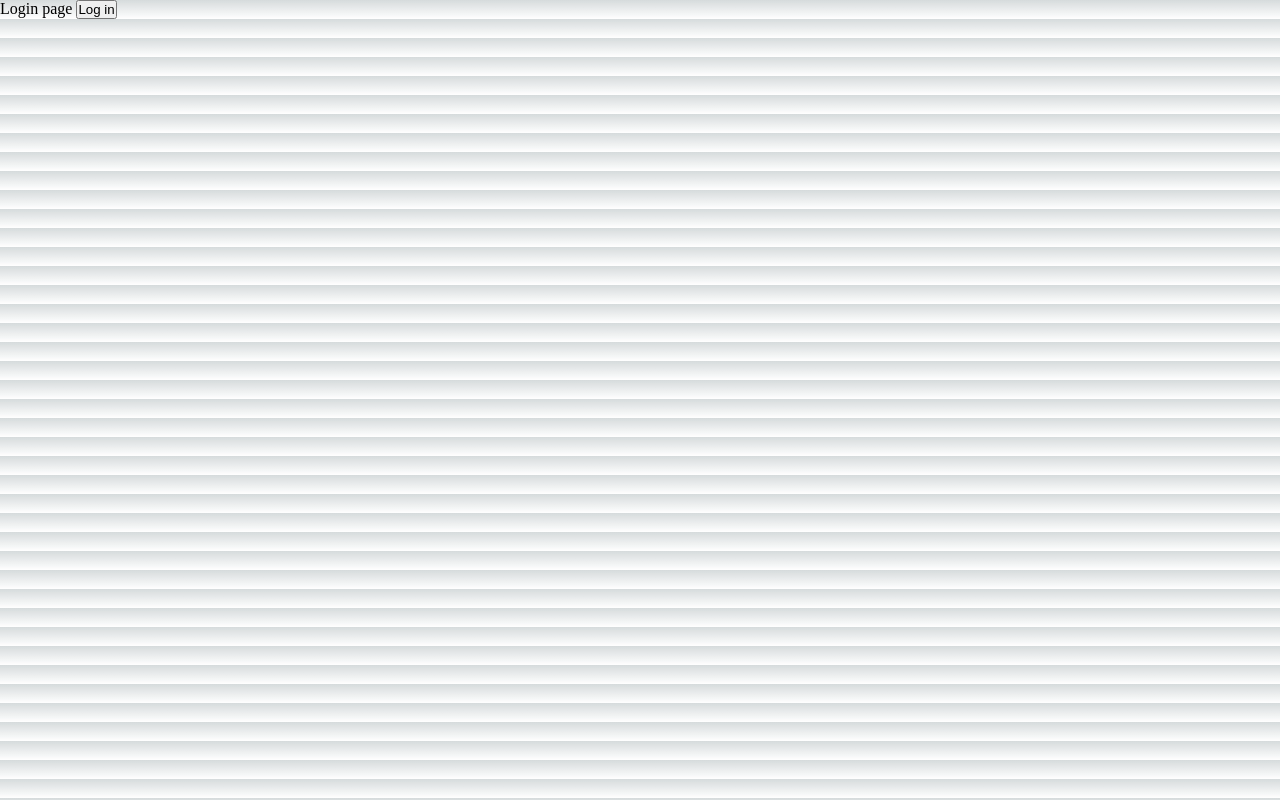
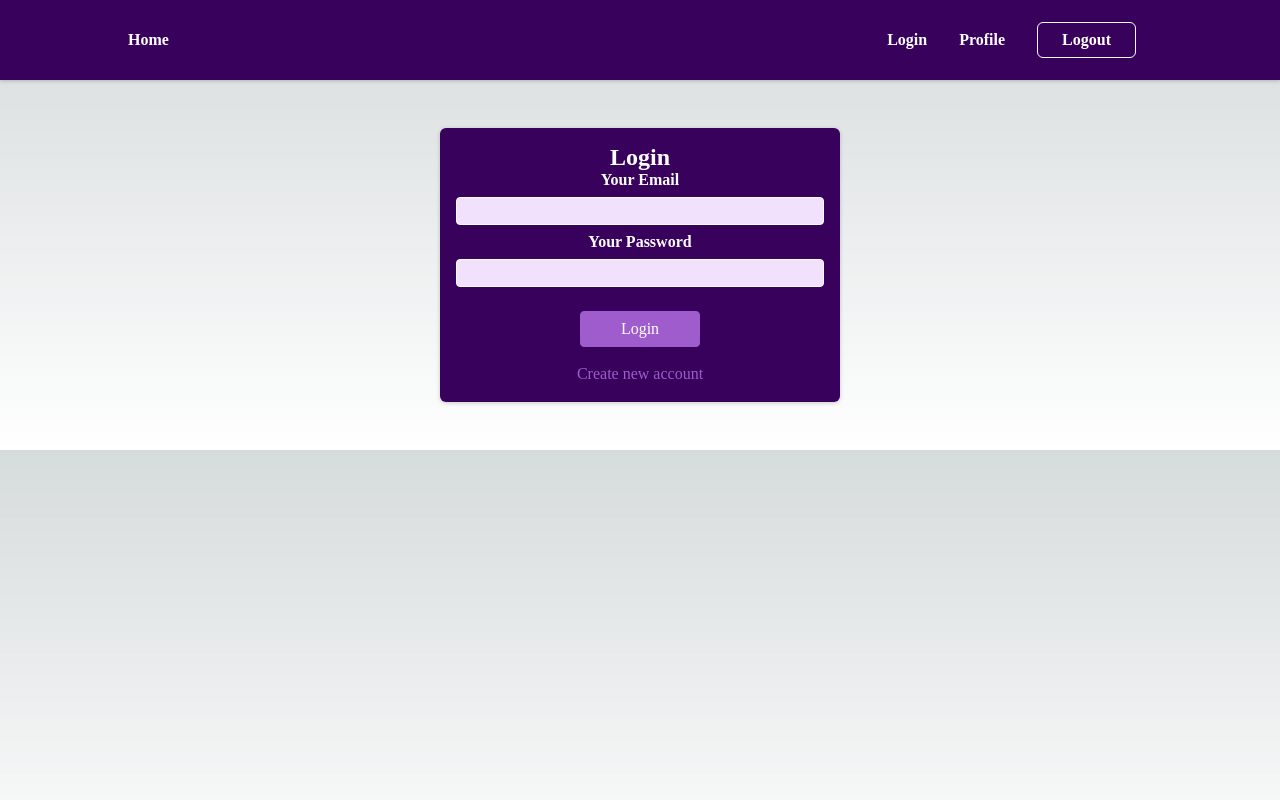
Before and after one commit to Catalina-Hasnas/Quiz-App, a Next.js app: page /login in a window 1280 px wide. Built offline with nearby package versions, Linux system fonts and the light colour scheme.

Commit message:
basic auth components

```diff
--- /dev/null
+++ b/src/components/Layout/Layout.tsx
@@ -0,0 +1,16 @@
+import MainNavigation from "./MainNavigation";
+
+interface ILayoutProps {
+  children: React.ReactNode;
+}
+
+function Layout({ children }: ILayoutProps) {
+  return (
+    <>
+      <MainNavigation />
+      <main>{children}</main>
+    </>
+  );
+}
+
+export default Layout;
--- /dev/null
+++ b/src/components/Layout/MainNavigation.module.css
@@ -0,0 +1,55 @@
+.header {
+  width: 100%;
+  height: 5rem;
+  background-color: #38015c;
+  box-shadow: 0 1px 4px rgba(0, 0, 0, 0.2);
+  display: flex;
+  justify-content: space-between;
+  align-items: center;
+  padding: 0 10%;
+}
+
+.logo {
+  font-family: "Lato", sans-serif;
+  font-size: 2rem;
+  color: white;
+  margin: 0;
+}
+
+.header ul {
+  list-style: none;
+  margin: 0;
+  padding: 0;
+  display: flex;
+  align-items: baseline;
+}
+
+.header li {
+  margin: 0 1rem;
+}
+
+.header a {
+  text-decoration: none;
+  color: white;
+  font-weight: bold;
+}
+
+.header button {
+  font: inherit;
+  background-color: transparent;
+  border: 1px solid white;
+  color: white;
+  font-weight: bold;
+  padding: 0.5rem 1.5rem;
+  border-radius: 6px;
+  cursor: pointer;
+}
+
+.header a:hover {
+  color: #c291e2;
+}
+
+.header button:hover {
+  background-color: #c291e2;
+  color: #38015c;
+}
--- /dev/null
+++ b/src/components/Layout/MainNavigation.tsx
@@ -0,0 +1,26 @@
+import Link from "next/link";
+
+import classes from "./MainNavigation.module.css";
+
+const MainNavigation = () => {
+  return (
+    <header className={classes.header}>
+      <Link href="/">Home</Link>
+      <nav>
+        <ul>
+          <li>
+            <Link href="/login">Login</Link>
+          </li>
+          <li>
+            <Link href="/profile">Profile</Link>
+          </li>
+          <li>
+            <button>Logout</button>
+          </li>
+        </ul>
+      </nav>
+    </header>
+  );
+};
+
+export default MainNavigation;
--- /dev/null
+++ b/src/components/Profile/ProfileForm.module.css
@@ -0,0 +1,45 @@
+.form {
+  width: 95%;
+  max-width: 25rem;
+  margin: 2rem auto;
+}
+
+.control {
+  margin-bottom: 0.5rem;
+}
+
+.control label {
+  font-weight: bold;
+  margin-bottom: 0.5rem;
+  color: #353336;
+  display: block;
+}
+
+.control input {
+  display: block;
+  font: inherit;
+  width: 100%;
+  border-radius: 4px;
+  border: 1px solid #38015c;
+  padding: 0.25rem;
+  background-color: #f7f0fa;
+}
+
+.action {
+  margin-top: 1.5rem;
+}
+
+.action button {
+  font: inherit;
+  cursor: pointer;
+  padding: 0.5rem 1.5rem;
+  border-radius: 4px;
+  background-color: #38015c;
+  color: white;
+  border: 1px solid #38015c;
+}
+
+.action button:hover {
+  background-color: #540d83;
+  border-color: #540d83;
+}
--- a/src/pages/_app.tsx
+++ b/src/pages/_app.tsx
@@ -1,6 +1,11 @@
-import '@/styles/globals.css'
-import type { AppProps } from 'next/app'
+import Layout from "@/components/Layout/Layout";
+import "@/styles/globals.css";
+import type { AppProps } from "next/app";
 
 export default function App({ Component, pageProps }: AppProps) {
-  return <Component {...pageProps} />
+  return (
+    <Layout>
+      <Component {...pageProps} />
+    </Layout>
+  );
 }
--- /dev/null
+++ b/src/pages/login.module.css
@@ -0,0 +1,72 @@
+.auth {
+  margin: 3rem auto;
+  width: 95%;
+  max-width: 25rem;
+  border-radius: 6px;
+  background-color: #38015c;
+  box-shadow: 0 1px 4px rgba(0, 0, 0, 0.2);
+  padding: 1rem;
+  text-align: center;
+}
+
+.auth h1 {
+  text-align: center;
+  color: white;
+}
+
+.control {
+  margin-bottom: 0.5rem;
+}
+
+.control label {
+  display: block;
+  color: white;
+  font-weight: bold;
+  margin-bottom: 0.5rem;
+}
+
+.control input {
+  font: inherit;
+  background-color: #f1e1fc;
+  color: #38015c;
+  border-radius: 4px;
+  border: 1px solid white;
+  width: 100%;
+  text-align: left;
+  padding: 0.25rem;
+}
+
+.actions {
+  margin-top: 1.5rem;
+  display: flex;
+  flex-direction: column;
+  align-items: center;
+}
+
+.actions button {
+  cursor: pointer;
+  font: inherit;
+  color: white;
+  background-color: #9f5ccc;
+  border: 1px solid #9f5ccc;
+  border-radius: 4px;
+  padding: 0.5rem 2.5rem;
+}
+
+.actions button:hover {
+  background-color: #873abb;
+  border-color: #873abb;
+}
+
+.actions .toggle {
+  margin-top: 1rem;
+  background-color: transparent;
+  color: #9f5ccc;
+  border: none;
+  padding: 0.15rem 1.5rem;
+}
+
+.actions .toggle:hover {
+  background-color: transparent;
+  color: #ae82cc;
+}
--- a/src/pages/login.tsx
+++ b/src/pages/login.tsx
@@ -1,18 +1,42 @@
 import { useRouter } from "next/router";
+import { useState } from "react";
+import classes from "./login.module.css";
 
-const LoginPage = () => {
+const AuthPage = () => {
   const router = useRouter();
   const handleLoginButtonClick = () => {
     router.push("/");
   };
+
+  const [isLogin, setIsLogin] = useState(true);
+
   return (
-    <div>
-      Login page{" "}
-      <button onClick={handleLoginButtonClick} type="submit">
-        Log in
-      </button>
-    </div>
+    <section className={classes.auth}>
+      <h1>{isLogin ? "Login" : "Sign Up"}</h1>
+      <form>
+        <div className={classes.control}>
+          <label htmlFor="email">Your Email</label>
+          <input type="email" id="email" required />
+        </div>
+        <div className={classes.control}>
+          <label htmlFor="password">Your Password</label>
+          <input type="password" id="password" required />
+        </div>
+        <div className={classes.actions}>
+          <button onClick={handleLoginButtonClick}>
+            {isLogin ? "Login" : "Create Account"}
+          </button>
+          <button
+            type="button"
+            className={classes.toggle}
+            onClick={() => setIsLogin(!isLogin)}
+          >
+            {isLogin ? "Create new account" : "Login with existing account"}
+          </button>
+        </div>
+      </form>
+    </section>
   );
 };
 
-export default LoginPage;
+export default AuthPage;
--- a/src/pages/signup.tsx
+++ /dev/null
@@ -1,5 +0,0 @@
-const SignupPage = () => {
-  return <div>Signup page</div>;
-};
-
-export default SignupPage;
```
Also changed, not shown: package.json (+9 -1 lines), src/components/Profile/ProfileForm.tsx (added, +21 -0 lines), src/pages/profile.module.css (added, +8 -0 lines), src/pages/profile.tsx (+13 -3 lines), 2 other files (tests, documents, lock files or other folders).
